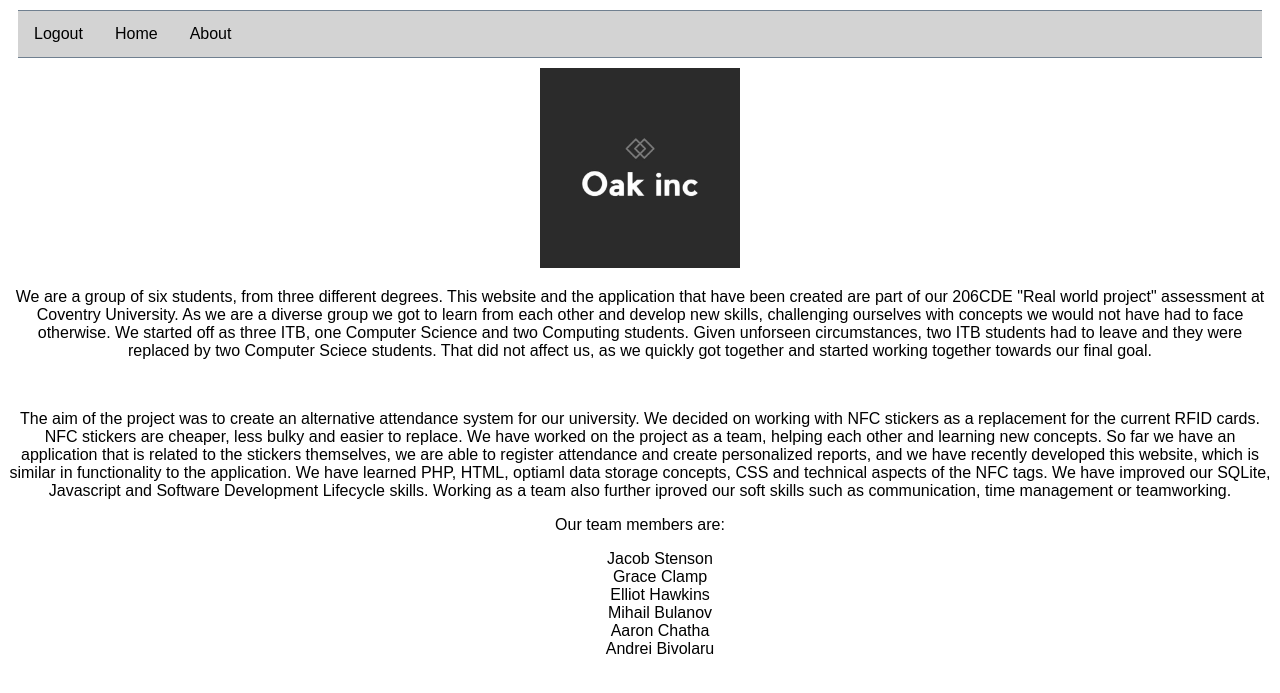
After one commit to oakincorporated/Website-Repository, a Node project: template views/about.handlebars in a window 1280 px wide. The commit adds this page. Shown: the top 693 px of the page. Run offline with Node 20 templates, Linux system fonts and the light colour scheme; the template is opened without the code that fills it, so the values that code supplies are empty; some libraries are stand-ins or nearby versions.

Commit message:
updates to website

```diff
--- a/index.js
+++ b/index.js
@@ -2,14 +2,6 @@
 
 'use strict'
 
-// READ THIS //
-// IN ORDER TO RUN THIS SCRIPT DOWNLOAD NODE JS FROM WEBSITE AND CODE EDITOR
-// SUCH AS VISUAL STUDIO CODE
-
-// IMPORTING REQUIRED MODULES NEEDED IN ORDER TO RUN THE SCRIPTS
-// THESE NEED TO BE INSTALLED BEFORE THE SCRIPT CAN BE RAN USING NPM INSTALL
-// NPM WILL BE INSTALLED WITH NODE
-// SHOULD BE ABLE TO TYPE 'npm install' FOLLOWED BY NAME OF MODULE IN BRACKETS IN TERMINAL
 const Koa = require('koa')
 const Router = require('koa-router')
 const views = require('koa-views')
@@ -28,30 +20,22 @@ app.use(staticDir('public'))
 app.use(bodyParser())
 app.use(session(app))
 
-// WE ARE USING THE HANDLEBARS EXTENSION INSTEAD OF .HTML
 app.use(views(`${__dirname}/views`, { extension: 'handlebars' }, {map: { handlebars: 'handlebars' }}))
 
-// DEFINING THE LOCAL PORT
 const port = 8080
 
-// THIS IS THE BASE ROUTE THAT WE WILL ACCESS WHEN TYPING 'localhost:8080' INTO THE URL
 router.get('/', async ctx => {
-	// EXECUTES THE TRY BLOCK IF THIS FAILS THEN THE CATCH BLOCK DEALS WITH THE ERRORS
-	// WHEN ACCESSING THE BASE ROUTE IF THE SESSION IS NOT AUTHORISED IT AUTOMATICALLY
-	// REDIRECTS THE USER TO THE LOGIN PAGE, WITH A MESSAGE TELLING THEM TO LOGIN
-	// FOR A SESSION TO BE AUTHORISED A COOKIE HAS TO BE CREATED THIS IS NOT POSSIBLE
-	// UNLESS THE USER IS ALREADY LOGGED IN
 	try {
+		const data = {}
 		if(ctx.session.authorised !== true ) return ctx.redirect('/login?msg=You%20need%20to%20log%20in.')
-		const data = {}
 		if(ctx.query.msg) data.msg = ctx.query.msg
-		await ctx.render('index')
+		if(ctx.query.user) data.user = ctx.query.user
+		await ctx.render('index', data)
 	} catch(err) {
 		await ctx.render('error', {message: err.message})
 	}
 })
 
-// USING GET METHOD IN ORDER TO RENDER THE LOGIN PAGE
 router.get('/login', async ctx => {
 	const data = {}
 	if(ctx.query.msg) data.msg = ctx.query.msg
@@ -59,48 +43,58 @@ router.get('/login', async ctx => {
 	await ctx.render('login', data)
 })
 
-//USING THE POST METHOD TO CONNECT TO THE DATABASE AND LOG THE USER IN
 router.post('/login', async ctx => {
 	try {
 		const body = ctx.request.body
 		const db = await sqlite.open('./realworld.db')
-		//CHECKING THE USERNAME, IF THERE IS A COUNT OF 1 IN THE DATABASE THE USERNAME EXSISTS
-		const records = await db.get(`SELECT count(id) AS count FROM users WHERE user="${body.user}";`)
-		// IF COUNT=0 THE USERNAME DOES NOT EXSIST WITHIN THE DATABASE
+
+		//username
+		const records = await db.get(`SELECT count(student_id) AS count FROM users WHERE user="${body.user}";`)
 		if(!records.count) ctx.redirect('/login?msg=Invalid%20username,%20please%20try%20again.')
-		// RETRIVING THE PASSWORD THAT IS STORED WITHIN THE DATABASE WHERE IS IS == TO USER INPUT
 		const record = await db.get(`SELECT pass FROM users WHERE user = "${body.user}";`)
-		// CLOSE THE DATABASE
 		await db.close()
-		//CHECKING IF THE PASSWORD ENTERED IN THE LOGIN IS == TO THE ONE STORED IN THE DATABASE
+
+		//password
 		if (body.pass!==record.pass) return ctx.redirect(`/login?user=${body.user}&msg=Invalid%20password,%20please%20try%20again.`)
-		// VALID USERNAME AND PASSWORD
-		// SESSION IS AUTHORISED SO A COOKIE IS CREATED
 		ctx.session.authorised = true
-		// REDIRECTS THE USER TO THE HOMEPAGE
-		return ctx.redirect('/?msg=You%20are%20now%20logged%20in...')
+
+		//redirect to homepage
+		return ctx.redirect(`/?msg=Welcome%20${body.user}.%20You%20are%20now%20logged%20in.`)
 	} catch(err) {
-		// CATCHES ERRORS
 		await ctx.render('error', {message: err.message})
 	}
 })
 
-// LOGOUT ROUTE, USED WHEN THE USER CLICKS ON THE LOGOUT BUTTON ON THE HOME PAGE
+router.get('/about', async ctx => {
+	const data = {}
+	if(ctx.query.msg) data.msg = ctx.query.msg
+	await ctx.render('about', data)
+})
+
+router.post('/about', async ctx => {
+	try {
+		const body = ctx.request.body
+		console.log(body)
+	} catch (err) {
+		await ctx.render('error', {message: err.message})
+	}
+})
+
+
 router.get('/logout', async ctx => {
-	//LOGGING THE USER OUT AND DELETING THE COOKIE - ENDING THE SESSION
 	ctx.session.authorised = null
-	// REDIRECTING TO THE LOGIN PAGE WIH A MESSAGE TELLING THE USER THEY HAVE LOGGED OUT
 	ctx.redirect('/login?msg=You%20are%20now%20logged%20out.')
 })
 
-// DEFINING ROUTES AND CREATING DATABASE
-// DATABASE WILL NOT BE INCLUDED IN GITHUB UPLOAD AS IT IS WITHIN THE .gitgnore
-// DATABASE CREATED WHEN 'node index.js' IS RAN IN THE TERMINAL AND
+
 app.use(router.routes())
 module.exports = app.listen(port, async() => {
-	// MAKE SURE WE HAVE A DATABASE WITH THE CORRECT SCHEMA
+
+	//database
 	const db = await sqlite.open('./realworld.db')
-	await db.run('CREATE TABLE IF NOT EXISTS users (id INTEGER PRIMARY KEY AUTOINCREMENT, user TEXT, pass TEXT);')
+	await db.run('CREATE TABLE IF NOT EXISTS users (student_id INTEGER PRIMARY KEY, user TEXT, pass TEXT);')
+	await db.run('CREATE TABLE IF NOT EXISTS student (student_id INTEGER PRIMARY KEY, fname VARCHAR, mname VARCHAR, lname VARCHAR);')
+	await db.run('CREATE TABLE IF NOT EXISTS attendance (student_id INTEGER PRIMARY KEY, present INTEGER, late INTEGER, absent INTEGER, total_classes INT);')
 	await db.close()
 	console.log(`listening on port ${port}`)
 })
--- a/public/styles.css
+++ b/public/styles.css
@@ -1,22 +1,58 @@
-
 
 body {
-	margin: 0;
-  padding: 0;
   text-align: center;
 	font-family: sans-serif;
   background: white;
 }
 
+li {
+  text-decoration: none;
+}
+
+.donut_single {
+  position: center;
+
+}
+.nav ul {
+  position: relative;
+  top: 0 px;
+  margin: 10px;
+  padding: 10px;
+  list-style-type: none;
+  margin: 10;
+  padding: 0;
+  overflow: hidden;
+  background-color: lightgray;
+  border-bottom: 1px solid slategrey;
+  border-top: 1px solid slategray;
+
+}
+
+.nav li {
+  float: left;
+}
+
+.nav li a {
+  display: block;
+  color:black;
+  text-align: center;
+  padding: 14px 16px;
+  text-decoration: none;
+}
+
+.nav li a:hover {
+  background-color: darkgrey;
+}
+
 .msg {
-  border-bottom: 2px solid black;
-  border-top: 2px solid black;
-  background: lightgray;
+  border-bottom: 1px solid black;
+  background: white;
   text-align: center;
-  font-weight: bold;
+  font-size: 20px;
   color: black;
   padding: 1em;
-  }
+}
+
 
 fieldset {
   width: 300px;
@@ -24,10 +60,25 @@ fieldset {
   color:black;
   text-align: center;
   background: lightgrey;
-  border: 2px solid black;
+  border: 1px solid black;
   top: 50%;
   left: 50%;
   position: absolute;
   transform: translate(-50%,-50%);
   box-sizing: border-box;
-  }
+}
+
+li {
+  list-style-type: none;
+}
+
+p {
+  text-justify: auto;
+  color: black;
+}
+
+image {
+  position: relative;
+  padding: 20px;
+  margin: 20px;
+}
--- /dev/null
+++ b/views/about.handlebars
@@ -0,0 +1,46 @@
+<!doctype html>
+
+<html lang="en">
+
+<head>
+    <title>About</title>
+    <link href="styles.css" type="text/css" rel="stylesheet" />
+</head>
+
+<body>
+ 	<div class="nav">
+		<ul>
+			<li><a href="/logout">Logout</a></li>
+			<li><a href="/">Home</a></li>
+			<li><a href="/about">About</a></li>
+		</ul>
+		</div>
+
+    <img src="/logo.png" width="200px" height= "200px" alt="Oak Inc. logo" class="center">
+    <section>
+    <p>We are a group of six students, from three different degrees. This website and the application that have been created are part
+        of our 206CDE "Real world project" assessment at Coventry University. As we are a diverse group we
+        got to learn from each other and develop new skills, challenging ourselves with concepts we would not have had to
+        face otherwise. We started off as three ITB, one Computer Science and two Computing students. Given unforseen circumstances,
+        two ITB students had to leave and they were replaced by two Computer Sciece students. That did not affect us, as
+        we quickly got together and started working together towards our final goal.</p><br>
+    <p>The aim of the project was to create an alternative attendance system for our university. We decided on working with
+        NFC stickers as a replacement for the current RFID cards. NFC stickers are cheaper, less bulky and easier to replace.
+        We have worked on the project as a team, helping each other and learning new concepts. So far we have an application
+        that is related to the stickers themselves, we are able to register attendance and create personalized reports, and
+        we have recently developed this website, which is similar in functionality to the application. We have learned PHP,
+        HTML, optiaml data storage concepts, CSS and technical aspects of the NFC tags. We have improved our SQLite, Javascript
+        and Software Development Lifecycle skills. Working as a team also further iproved our soft skills such as communication,
+        time management or teamworking.</p>
+    <p>Our team members are:</p>
+    <ul class="namelist">
+        <li>Jacob Stenson</li>
+        <li>Grace Clamp</li>
+        <li>Elliot Hawkins</li>
+        <li>Mihail Bulanov</li>
+        <li>Aaron Chatha</li>
+        <li>Andrei Bivolaru</li>
+    </ul>
+    </section>
+    </body>
+</html>
--- a/views/login.handlebars
+++ b/views/login.handlebars
@@ -19,5 +19,6 @@
 			<p><label><input type="submit" value="Log in"></label></p>
 		</form>
 		</fieldset>
+
 	</body>
 </html>
```
Also changed, not shown: public/styles2.css (deleted, +0 -23 lines), views/index.handlebars (+15 -4 lines), public/Sky-Blue.jpg (deleted), public/logo.png (added), 2 other files.
